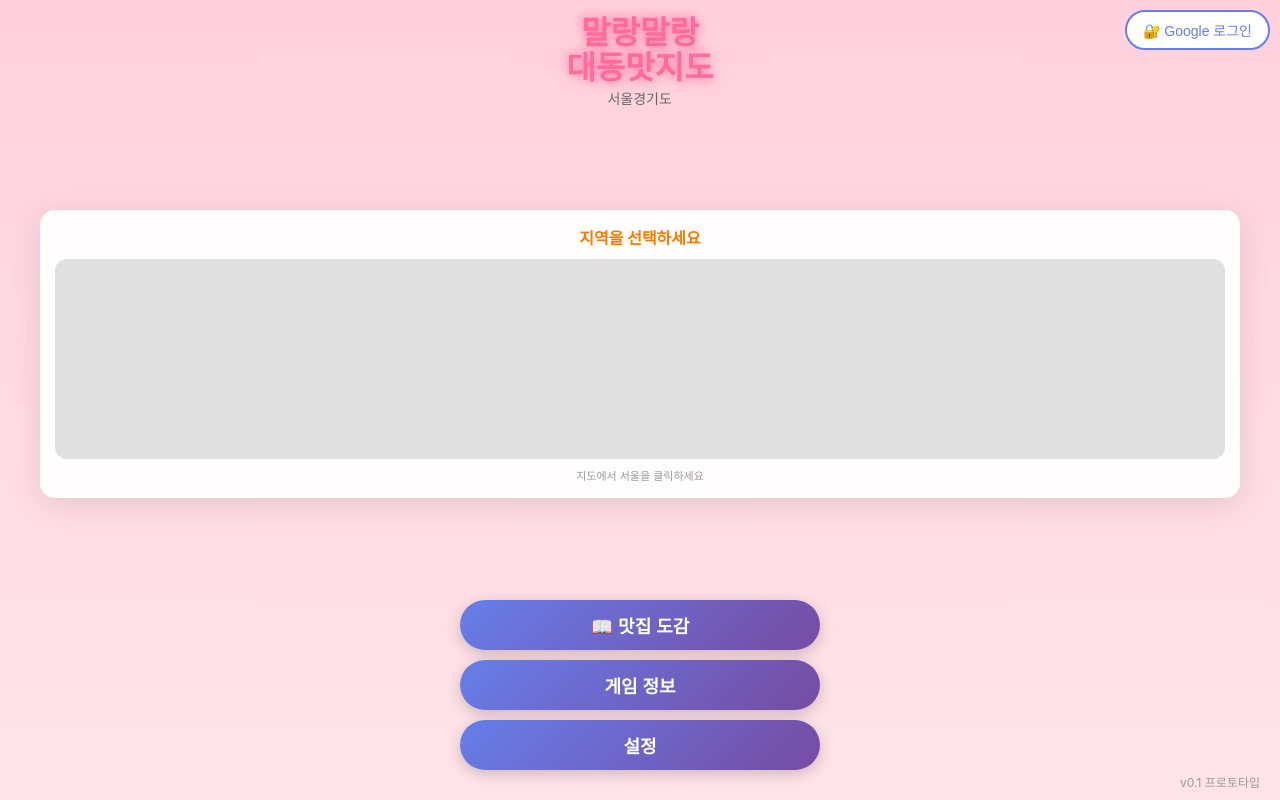
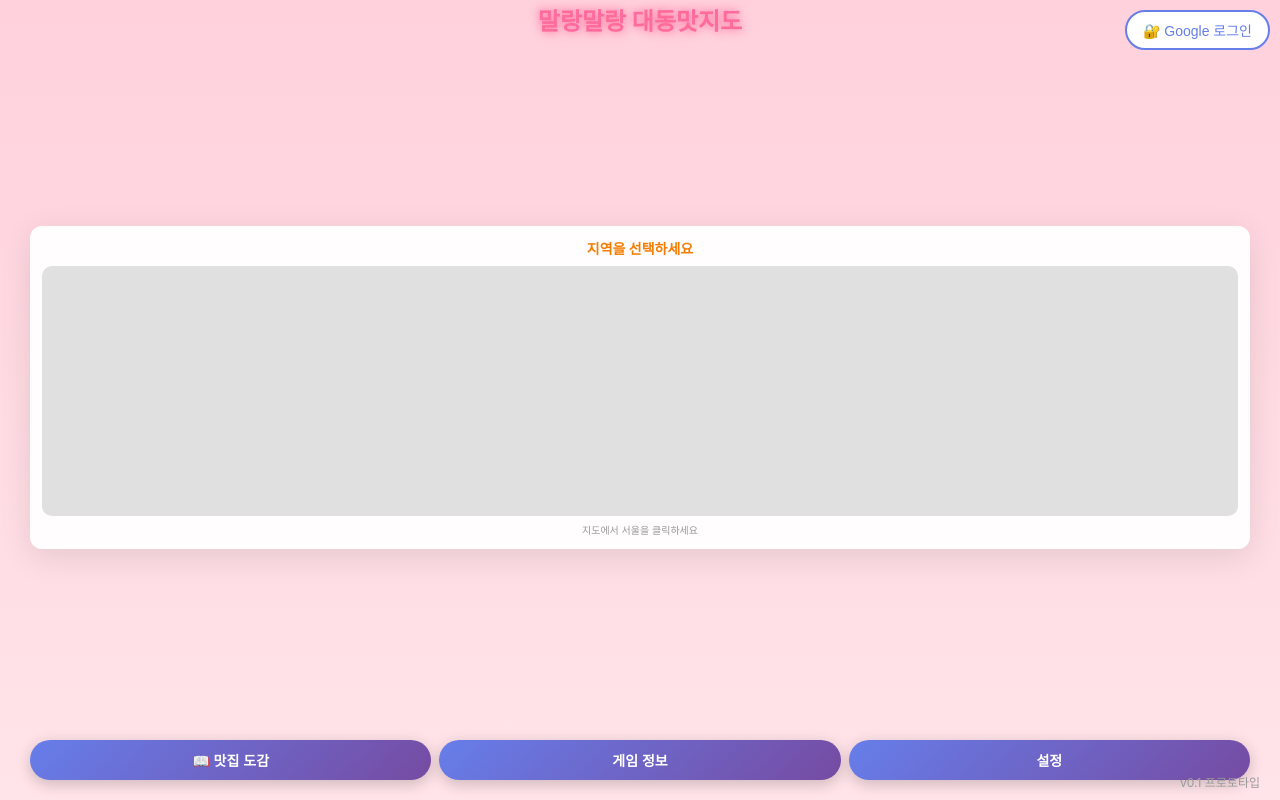
Before and after one commit to CHOIHYUKMIN/DaedongMapGame, a plain HTML site: page index.html in a window 1280 px wide. Drawn offline with nearby package versions, Linux system fonts and the light colour scheme; no server answers.

Commit message:
fix: 타이틀 한 줄로 변경, 버튼 가로 배치, 지도 표시 개선
- 타이틀을 한 줄로 간소화 (말랑말랑 대동맛지도)
- 서브타이틀 제거
- 버튼을 가로 3개 배치로 변경
- 버튼 크기 축소 (padding, font-size)
- 지도 높이를 250px로 증가 및 !important 추가
- 지도 초기화 로직 개선:
  - 컨테이너 존재 확인
  - 컨테이너 크기 로깅
  - 다중 invalidateSize 호출 (즉시, 100ms, 500ms 후)
  - 상세한 콘솔 로그 추가
- 전체 레이아웃 간격 최소화

변경 파일:
- index.html (타이틀 간소화)
- css/style.css (레이아웃 최적화, 지도 높이 증가)
- js/game.js (지도 초기화 개선)

```diff
--- a/css/style.css
+++ b/css/style.css
@@ -60,13 +60,13 @@ body {
     background: linear-gradient(180deg, #FFD1DC 0%, #FFE4E9 100%);
     justify-content: space-between;
     align-items: center;
-    padding: 15px 20px;
+    padding: 10px 15px;
     overflow: hidden;
 }
 
 .title {
     text-align: center;
-    margin-bottom: 10px;
+    margin-bottom: 8px;
     animation: titleBounce 1s ease-out;
 }
 
@@ -87,10 +87,10 @@ body {
 }
 
 .title h1 {
-    font-size: 32px;
+    font-size: 24px;
     color: #FF6B9D;
-    text-shadow: 3px 3px 0 rgba(255, 255, 255, 0.5);
-    line-height: 1.1;
+    text-shadow: 2px 2px 0 rgba(255, 255, 255, 0.5);
+    line-height: 1;
     animation: titleGlow 2s ease-in-out infinite;
     margin: 0;
 }
@@ -99,17 +99,17 @@ body {
 
     0%,
     100% {
-        text-shadow: 3px 3px 0 rgba(255, 255, 255, 0.5);
+        text-shadow: 2px 2px 0 rgba(255, 255, 255, 0.5);
     }
 
     50% {
-        text-shadow: 3px 3px 10px rgba(255, 107, 157, 0.6),
-            -3px -3px 10px rgba(255, 107, 157, 0.6);
+        text-shadow: 2px 2px 8px rgba(255, 107, 157, 0.6),
+            -2px -2px 8px rgba(255, 107, 157, 0.6);
     }
 }
 
 .subtitle {
-    font-size: 14px;
+    font-size: 12px;
     color: #666;
     margin-top: 3px;
     animation: fadeInUp 0.8s ease-out 0.3s both;
@@ -129,44 +129,46 @@ body {
 
 .menu-buttons {
     display: flex;
-    flex-direction: column;
-    gap: 10px;
+    flex-direction: row;
+    gap: 8px;
     width: 100%;
-    max-width: 400px;
-    padding: 0 20px;
-    margin-bottom: 15px;
+    padding: 0 15px;
+    margin-bottom: 10px;
+    justify-content: center;
 }
 
 .map-selection-container {
     background: rgba(255, 255, 255, 0.95);
-    border-radius: 15px;
-    padding: 15px;
-    margin: 0 20px 10px;
-    width: calc(100% - 40px);
+    border-radius: 12px;
+    padding: 12px;
+    margin: 0 15px 8px;
+    width: calc(100% - 30px);
     box-shadow: 0 8px 32px rgba(0, 0, 0, 0.1);
     flex-shrink: 0;
 }
 
 .map-selection-container h3 {
     color: #F57C00;
-    margin: 0 0 10px 0;
+    margin: 0 0 8px 0;
     text-align: center;
-    font-size: 16px;
+    font-size: 14px;
 }
 
 #region-map {
     width: 100%;
-    height: 200px;
-    border-radius: 12px;
+    height: 250px !important;
+    min-height: 250px;
+    border-radius: 10px;
     overflow: hidden;
     background: #e0e0e0;
+    position: relative;
 }
 
 .map-selection-container p {
     text-align: center;
     color: #999;
-    font-size: 11px;
-    margin: 8px 0 0 0;
+    font-size: 10px;
+    margin: 6px 0 0 0;
 }
 
 .korea-map-wrapper {
@@ -241,8 +243,8 @@ body {
 }
 
 .btn-large {
-    padding: 12px 30px;
-    font-size: 18px;
+    padding: 10px 20px;
+    font-size: 14px;
     font-weight: bold;
     border: none;
     border-radius: 50px;
@@ -253,7 +255,8 @@ body {
     transition: all 0.3s cubic-bezier(0.68, -0.55, 0.265, 1.55);
     position: relative;
     overflow: hidden;
-    width: 100%;
+    flex: 1;
+    white-space: nowrap;
 }
 
 .btn-large::before {
--- a/index.html
+++ b/index.html
@@ -50,8 +50,7 @@
             </div>
 
             <div class="title">
-                <h1>말랑말랑<br>대동맛지도</h1>
-                <p class="subtitle">서울경기도</p>
+                <h1>말랑말랑 대동맛지도</h1>
             </div>
             <div class="map-selection-container">
                 <h3>지역을 선택하세요</h3>
--- a/js/game.js
+++ b/js/game.js
@@ -429,14 +429,28 @@ const Game = {
     },
 
     initRegionMap() {
+        console.log('🗺️ 지역 선택 지도 초기화 시작...');
+
         // 지역 선택 지도 생성
         if (this.regionMap) {
+            console.log('기존 지도 제거');
             this.regionMap.remove();
+            this.regionMap = null;
         }
+
+        const mapContainer = document.getElementById('region-map');
+        if (!mapContainer) {
+            console.error('❌ 지도 컨테이너를 찾을 수 없습니다');
+            return;
+        }
+
+        // 컨테이너 크기 확인
+        console.log('지도 컨테이너 크기:', mapContainer.offsetWidth, 'x', mapContainer.offsetHeight);
 
         const koreaCenter = [37.5, 127.0];
 
         try {
+            // 지도 생성
             this.regionMap = L.map('region-map', {
                 center: koreaCenter,
                 zoom: 8,
@@ -447,31 +461,50 @@ const Game = {
                 attributionControl: true
             });
 
+            console.log('✅ Leaflet 지도 객체 생성 완료');
+
+            // 타일 레이어 추가
             const tileLayer = L.tileLayer('https://{s}.tile.openstreetmap.org/{z}/{x}/{y}.png', {
                 attribution: '© OpenStreetMap',
                 maxZoom: 11,
                 minZoom: 7
             });
 
+            tileLayer.addTo(this.regionMap);
+            console.log('✅ 타일 레이어 추가 완료');
+
+            // 타일 로드 이벤트
             tileLayer.on('load', () => {
-                console.log('지도 타일 로드 완료');
-                if (this.regionMap) {
-                    this.regionMap.invalidateSize();
-                }
+                console.log('✅ 지도 타일 로드 완료');
+                setTimeout(() => {
+                    if (this.regionMap) {
+                        this.regionMap.invalidateSize();
+                        console.log('🔄 지도 크기 재조정 (타일 로드 후)');
+                    }
+                }, 100);
             });
 
             tileLayer.on('tileerror', (error) => {
-                console.error('타일 로드 오류:', error);
+                console.error('❌ 타일 로드 오류:', error);
             });
 
-            tileLayer.addTo(this.regionMap);
-
-            // 지도가 완전히 로드된 후 크기 재조정
+            // 지도 준비 완료 이벤트
             this.regionMap.whenReady(() => {
-                console.log('지도 준비 완료');
+                console.log('✅ 지도 준비 완료');
+                // 여러 번 크기 재조정 시도
+                this.regionMap.invalidateSize();
                 setTimeout(() => {
-                    this.regionMap.invalidateSize();
+                    if (this.regionMap) {
+                        this.regionMap.invalidateSize();
+                        console.log('🔄 지도 크기 재조정 (준비 완료 후)');
+                    }
                 }, 100);
+                setTimeout(() => {
+                    if (this.regionMap) {
+                        this.regionMap.invalidateSize();
+                        console.log('🔄 지도 크기 재조정 (최종)');
+                    }
+                }, 500);
             });
 
             // 서울 마커
@@ -517,9 +550,9 @@ const Game = {
                 </div>
             `);
 
-            console.log('지역 선택 지도 초기화 완료');
+            console.log('✅ 지역 선택 지도 초기화 완료');
         } catch (error) {
-            console.error('지도 초기화 오류:', error);
+            console.error('❌ 지도 초기화 오류:', error);
         }
     },
 
```
Also changed, not shown: 1 other file.
